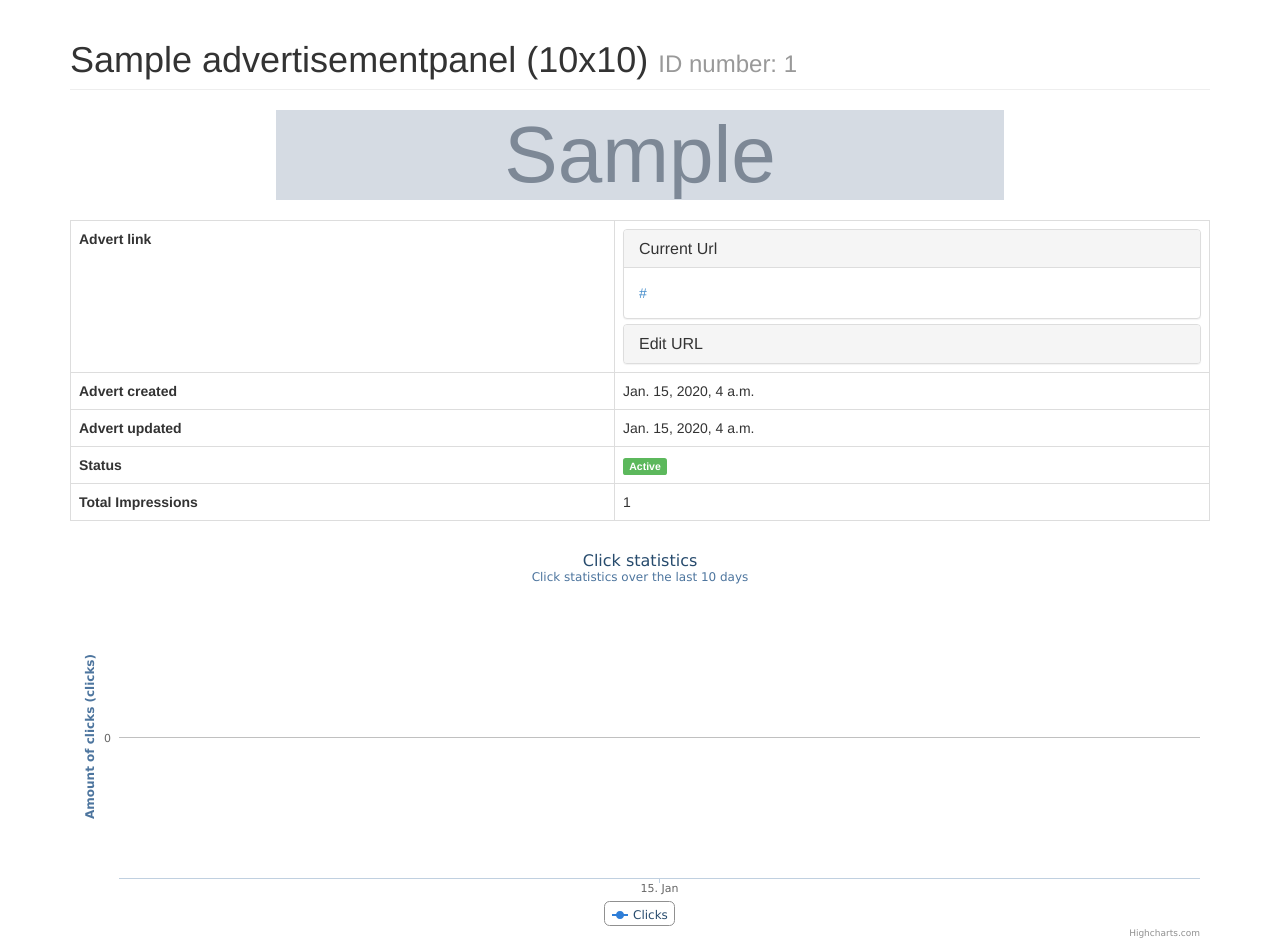
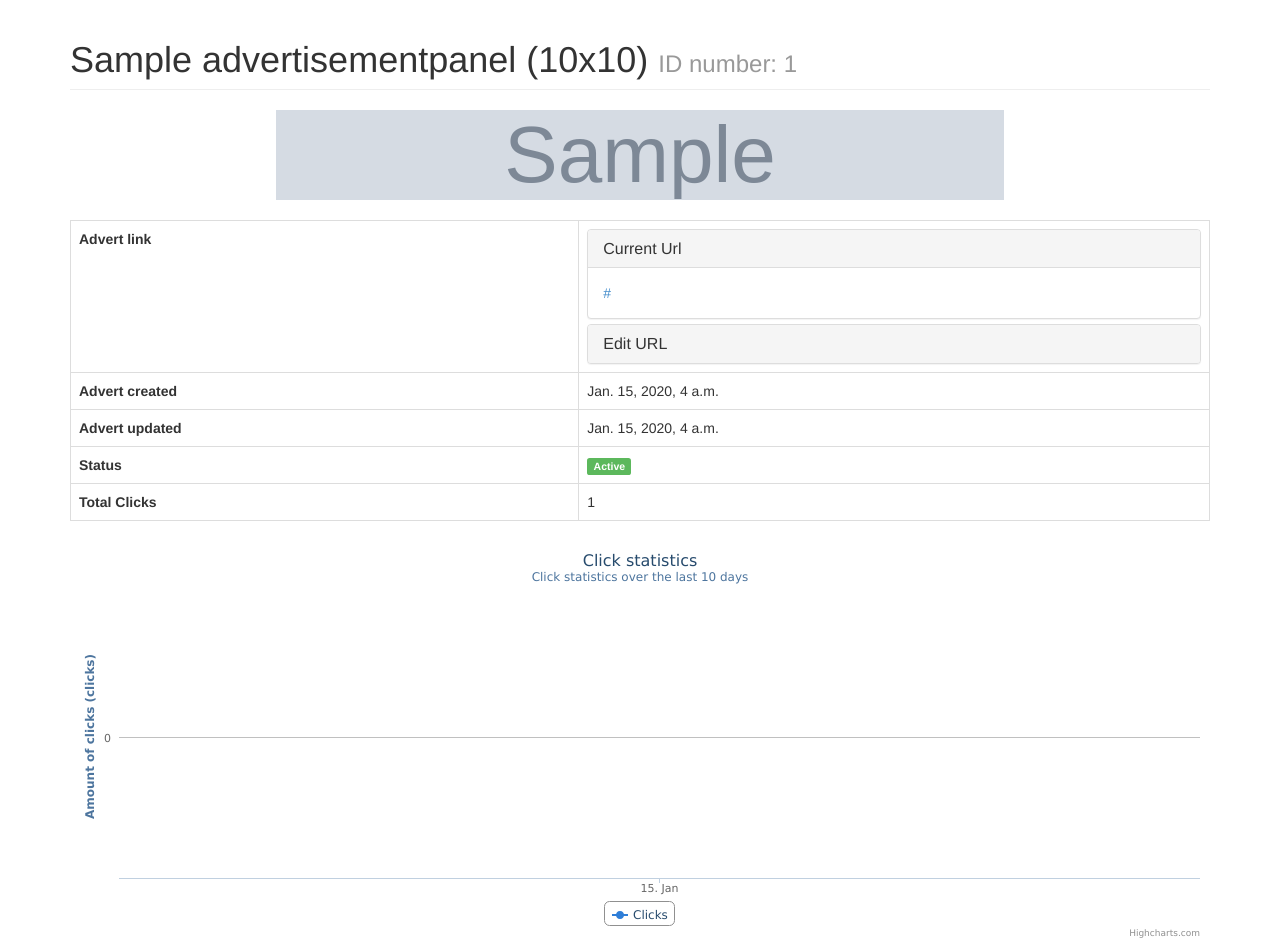
Before and after one commit to OpenAds/OpenAds, a Django app: template advertisements/templates/advertisements/statistics/advert_statistics.html in a window 1280 px wide. Shown: the part 72-1013 px from the top of the page. Run offline with Django 3.2, Linux system fonts and the light colour scheme; tables that the repository leaves empty hold one stand-in row (values such as "Sample post"); the template is opened without the code that fills it: values that come from a table or form of the project are taken from there, most other values are stand-ins (such as "Sample title", 1, 10 or a date in 2020); grey boxes marked "Sample" are stand-in pictures; parts of the project's set-up code (start-up, migrations or seed data) failed here and were passed over; some libraries are stand-ins or nearby versions.

Commit message:
Made the UI more clear

```diff
--- a/advertisements/templates/advertisements/statistics/advert_panel.html
+++ b/advertisements/templates/advertisements/statistics/advert_panel.html
@@ -7,4 +7,7 @@
         <img border="0" width="{{ advert.panel.width }}" height="{{ advert.panel.height }}" src="{{ advert.image.url }}" style="margin: auto; display: block">
     </a>
   </div>
+  <div class="panel-footer text-right">
+    <a href="{% url 'provider:advert_statistics' advert.pk %}" class="btn btn-success btn-xs">View Statistics</a>
+  </div>
 </div>
--- a/advertisements/templates/advertisements/statistics/advert_statistics.html
+++ b/advertisements/templates/advertisements/statistics/advert_statistics.html
@@ -74,7 +74,7 @@
         </td>
       </tr>
       <tr>
-        <td><strong>Total Impressions</strong></td>
+        <td><strong>Total Clicks</strong></td>
         <td>
           {{ advert.total_clicks }}
         </td>
```
